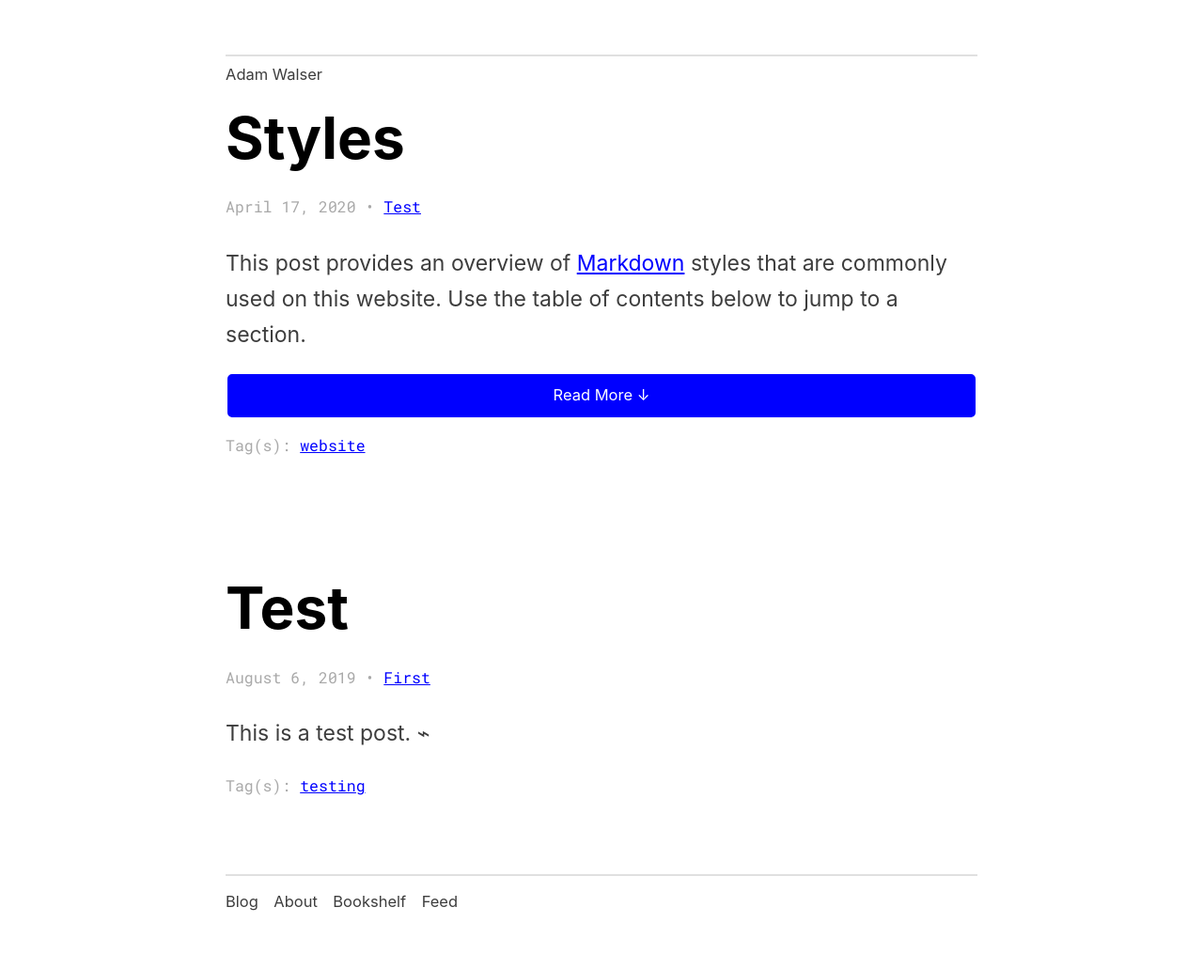
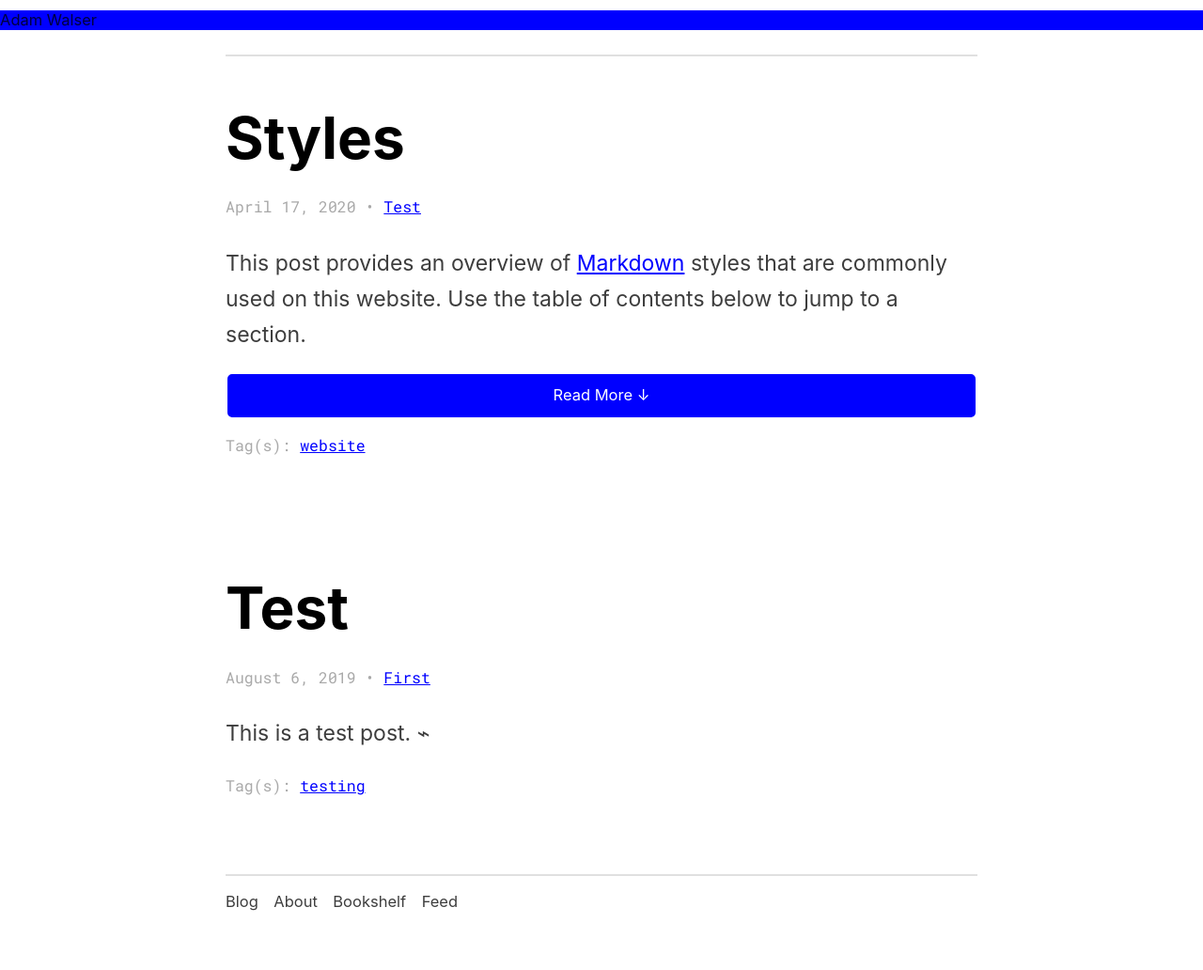
Before and after one commit to ajpwalser/ajpwalser.github.io, a Jekyll site: the page built from index.html, in a window 1280 px wide. Shown: the whole page at 94% size. Built offline with Jekyll 4.4.1, drawn with Linux system fonts in a browser that asks for light colours; some web fonts are replaced; the list of posts is cut into pages by our own code.

Commit message:
Update style.css

```diff
--- a/css/style.css
+++ b/css/style.css
@@ -93,7 +93,10 @@ h1 {
 	font-weight: 400;
 	line-height: 1.25em;
 	width: 100%; /* add */
-	position:absolute; /* add */
+	position: absolute; /* add */
+	top:0;
+	left:0;
+	background-color:blue;
 }
 
 .header a {
```
